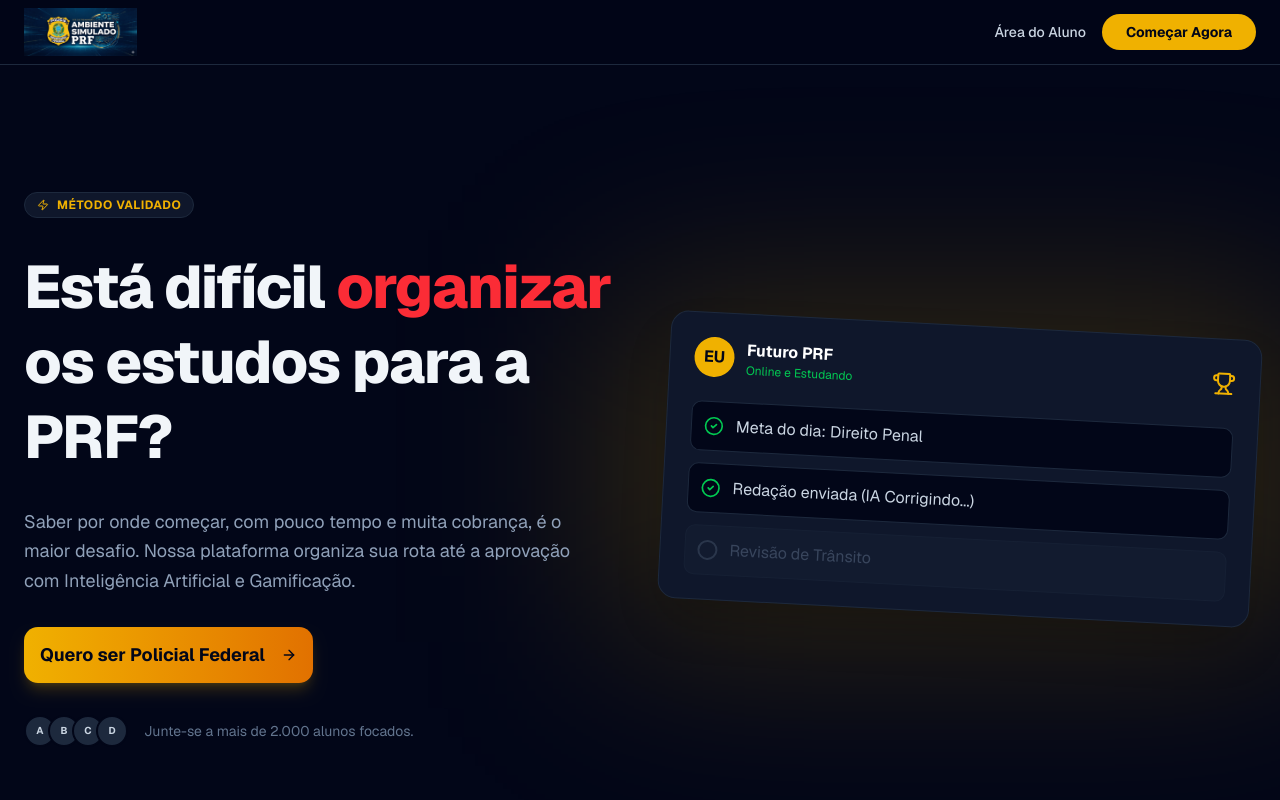
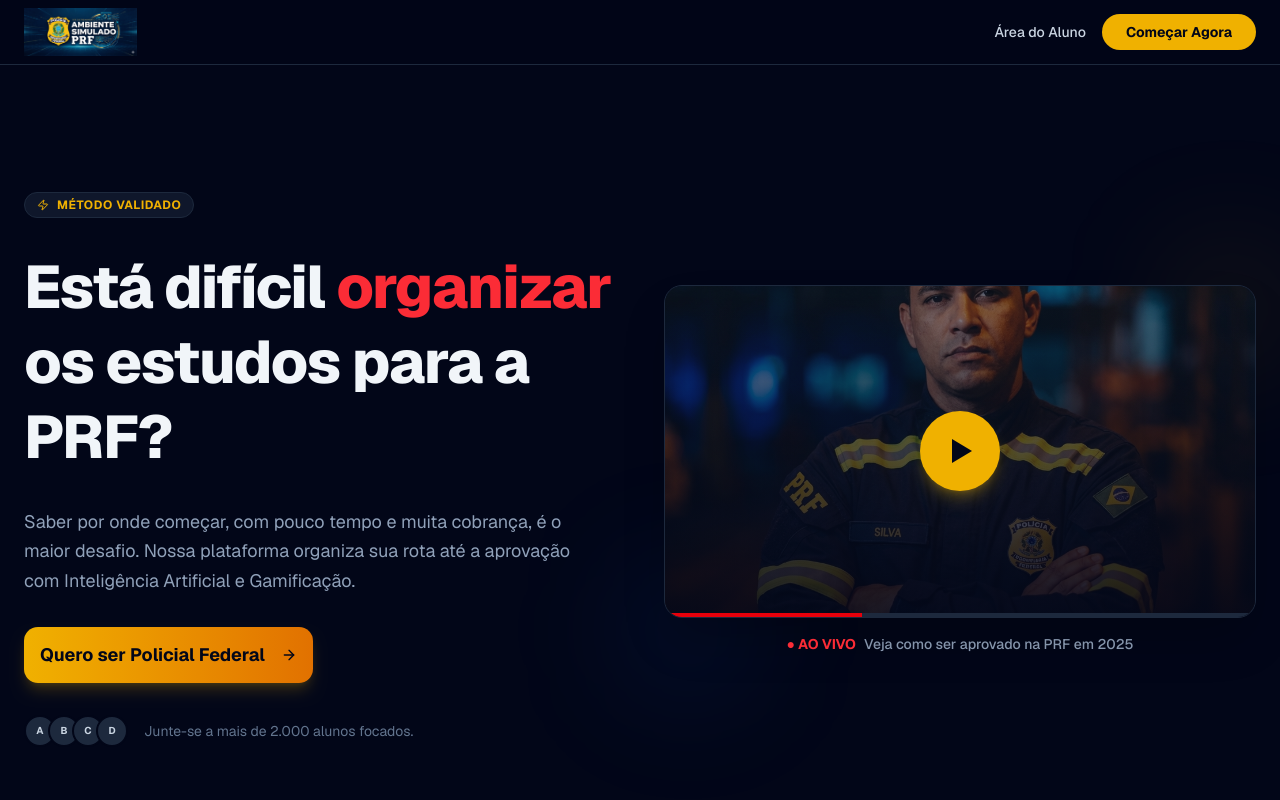
Before and after one commit to LiaZap/ambientesimulado, a Next.js app: page / in a window 1280 px wide. Shown: the top 800 px of the page. Built offline with nearby package versions, Linux system fonts and the light colour scheme.

Commit message:
Fix: Restore missing exam page to resolve 404 error

```diff
--- a/package.json
+++ b/package.json
@@ -3,7 +3,7 @@
   "version": "0.1.0",
   "private": true,
   "scripts": {
-    "dev": "next dev",
+    "dev": "next dev --webpack",
     "build": "next build --webpack",
     "start": "next start",
     "lint": "next lint",
--- /dev/null
+++ b/src/app/(exam)/simulados/[examId]/page.tsx
@@ -0,0 +1,25 @@
+import { getExam } from "@/lib/data"
+import { ExamInterface } from "@/components/exam/exam-interface"
+import { notFound } from "next/navigation"
+
+interface ExamPageProps {
+    params: {
+        examId: string
+    }
+}
+
+export default async function ExamPage({ params }: ExamPageProps) {
+    const exam = await getExam(params.examId)
+
+    if (!exam) {
+        notFound()
+    }
+
+    return (
+        <ExamInterface
+            examId={exam.id}
+            title={exam.title}
+            questions={exam.questions}
+        />
+    )
+}
--- a/src/app/page.tsx
+++ b/src/app/page.tsx
@@ -69,34 +69,41 @@
 
             <div className="relative hidden lg:block">
               {/* Abstract Visual Representation of 'Organization' */}
-              <div className="relative z-10 bg-slate-900 border border-slate-800 rounded-2xl p-6 shadow-2xl rotate-3 hover:rotate-0 transition-transform duration-500">
-                <div className="flex items-center justify-between mb-6">
-                  <div className="flex items-center gap-3">
-                    <div className="h-10 w-10 rounded-full bg-yellow-500 flex items-center justify-center font-bold text-slate-950">EU</div>
-                    <div>
-                      <p className="font-bold text-white">Futuro PRF</p>
-                      <p className="text-xs text-green-500">Online e Estudando</p>
+              {/* VSL Video Section */}
+              <div className="relative z-10 group cursor-pointer">
+                {/* Video Container */}
+                <div className="relative rounded-2xl overflow-hidden border border-slate-800 shadow-2xl bg-slate-900 aspect-video group-hover:shadow-yellow-500/20 transition-all duration-300 transform group-hover:-translate-y-1">
+
+                  {/* Thumbnail / Video Placeholder */}
+                  <div className="absolute inset-0 bg-slate-900 flex items-center justify-center">
+                    {/* You can replace this with an actual video tag or iframe later */}
+                    <div className="absolute inset-0 bg-[url('/prf-officer.png')] bg-cover bg-center opacity-50" />
+                    <div className="absolute inset-0 bg-gradient-to-t from-slate-950/80 via-slate-950/40 to-transparent" />
+
+                    {/* Play Button */}
+                    <div className="relative z-20 h-20 w-20 bg-yellow-500 rounded-full flex items-center justify-center shadow-lg shadow-yellow-500/30 group-hover:scale-110 transition-transform duration-300">
+                      <div className="h-0 w-0 border-t-[12px] border-t-transparent border-l-[20px] border-l-slate-950 border-b-[12px] border-b-transparent ml-1" />
                     </div>
                   </div>
-                  <Trophy className="text-yellow-500 h-6 w-6" />
-                </div>
-                <div className="space-y-3">
-                  <div className="p-3 bg-slate-950 rounded-lg border border-slate-800 flex items-center gap-3">
-                    <CheckCircle2 className="text-green-500 h-5 w-5" />
-                    <span className="text-slate-300">Meta do dia: Direito Penal</span>
-                  </div>
-                  <div className="p-3 bg-slate-950 rounded-lg border border-slate-800 flex items-center gap-3">
-                    <CheckCircle2 className="text-green-500 h-5 w-5" />
-                    <span className="text-slate-300">Redação enviada (IA Corrigindo...)</span>
-                  </div>
-                  <div className="p-3 bg-slate-800/50 rounded-lg border border-slate-800 flex items-center gap-3 opacity-50">
-                    <div className="h-5 w-5 rounded-full border-2 border-slate-600" />
-                    <span className="text-slate-500">Revisão de Trânsito</span>
+
+                  {/* Progress Bar (Fake) */}
+                  <div className="absolute bottom-0 left-0 right-0 h-1 bg-slate-800">
+                    <div className="h-full w-1/3 bg-red-600" />
                   </div>
                 </div>
+
+                {/* Video Caption */}
+                <div className="mt-4 text-center">
+                  <p className="text-sm font-medium text-slate-400">
+                    <span className="text-red-500 font-bold animate-pulse mr-2">● AO VIVO</span>
+                    Veja como ser aprovado na PRF em 2025
+                  </p>
+                </div>
+
+                {/* Decorative Elements */}
+                <div className="absolute -top-10 -right-10 w-32 h-32 bg-yellow-500/10 rounded-full blur-3xl -z-10" />
+                <div className="absolute -bottom-10 -left-10 w-32 h-32 bg-blue-500/10 rounded-full blur-3xl -z-10" />
               </div>
-
-              <div className="absolute top-1/2 left-1/2 -translate-x-1/2 -translate-y-1/2 w-[120%] h-[120%] bg-yellow-500/20 blur-[100px] -z-10" />
             </div>
           </div>
         </section>
@@ -211,7 +218,7 @@
                 </p>
               </div>
               <div className="bg-slate-950 relative h-64 md:h-auto overflow-hidden">
-                <div className="absolute inset-0 bg-[url('https://images.unsplash.com/photo-1554752026-626a5d1b7482?q=80&w=2072&auto=format&fit=crop')] bg-cover bg-center opacity-40 mix-blend-luminosity" />
+                <div className="absolute inset-0 bg-[url('/prf-officer.png')] bg-cover bg-center opacity-40 mix-blend-luminosity" />
                 <div className="absolute inset-0 bg-gradient-to-t from-slate-950 via-transparent to-transparent" />
                 <div className="absolute bottom-6 left-6 right-6">
                   <div className="bg-slate-900/80 backdrop-blur-sm p-4 rounded-xl border border-slate-700">
```
Also changed, not shown: public/prf-officer.png (added).
